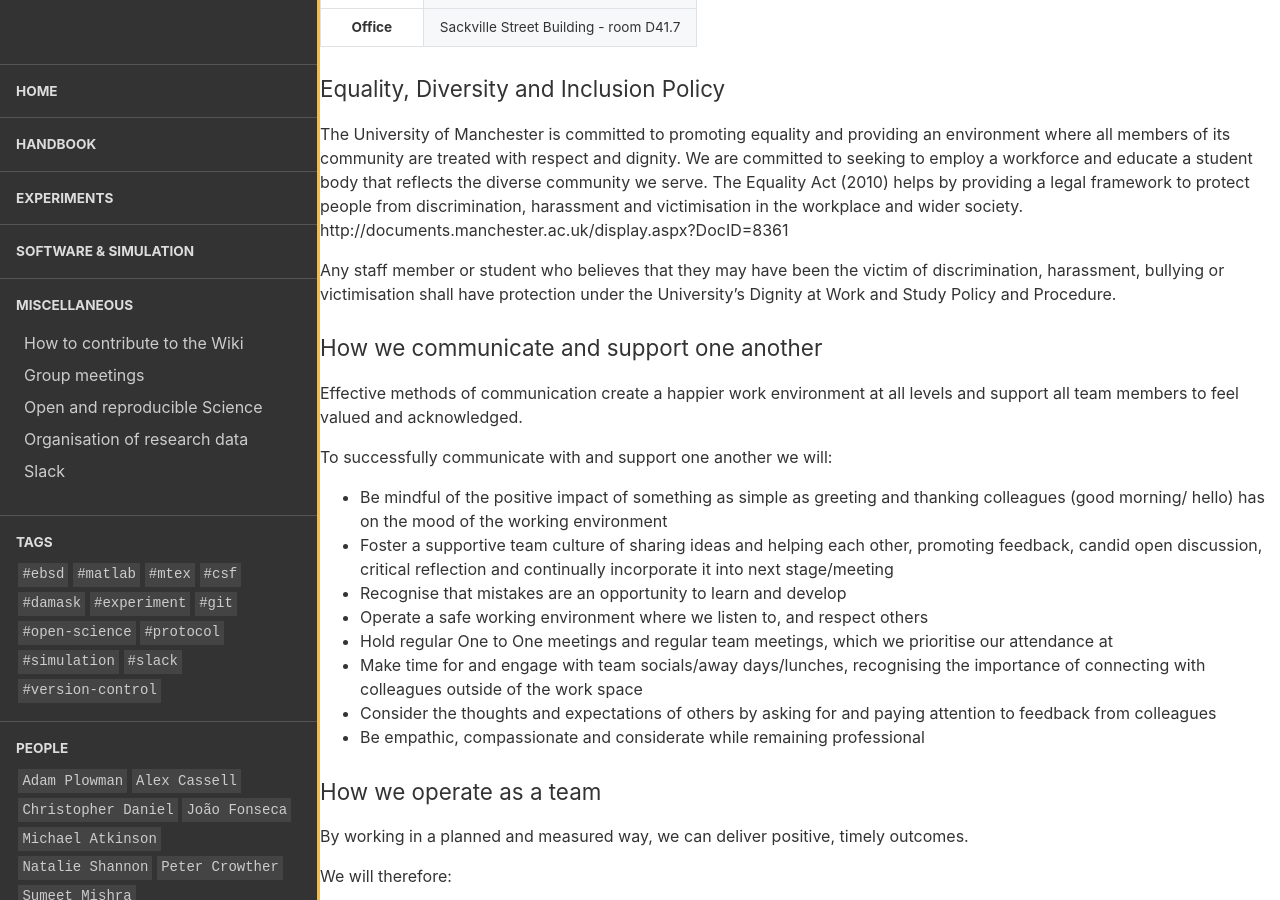
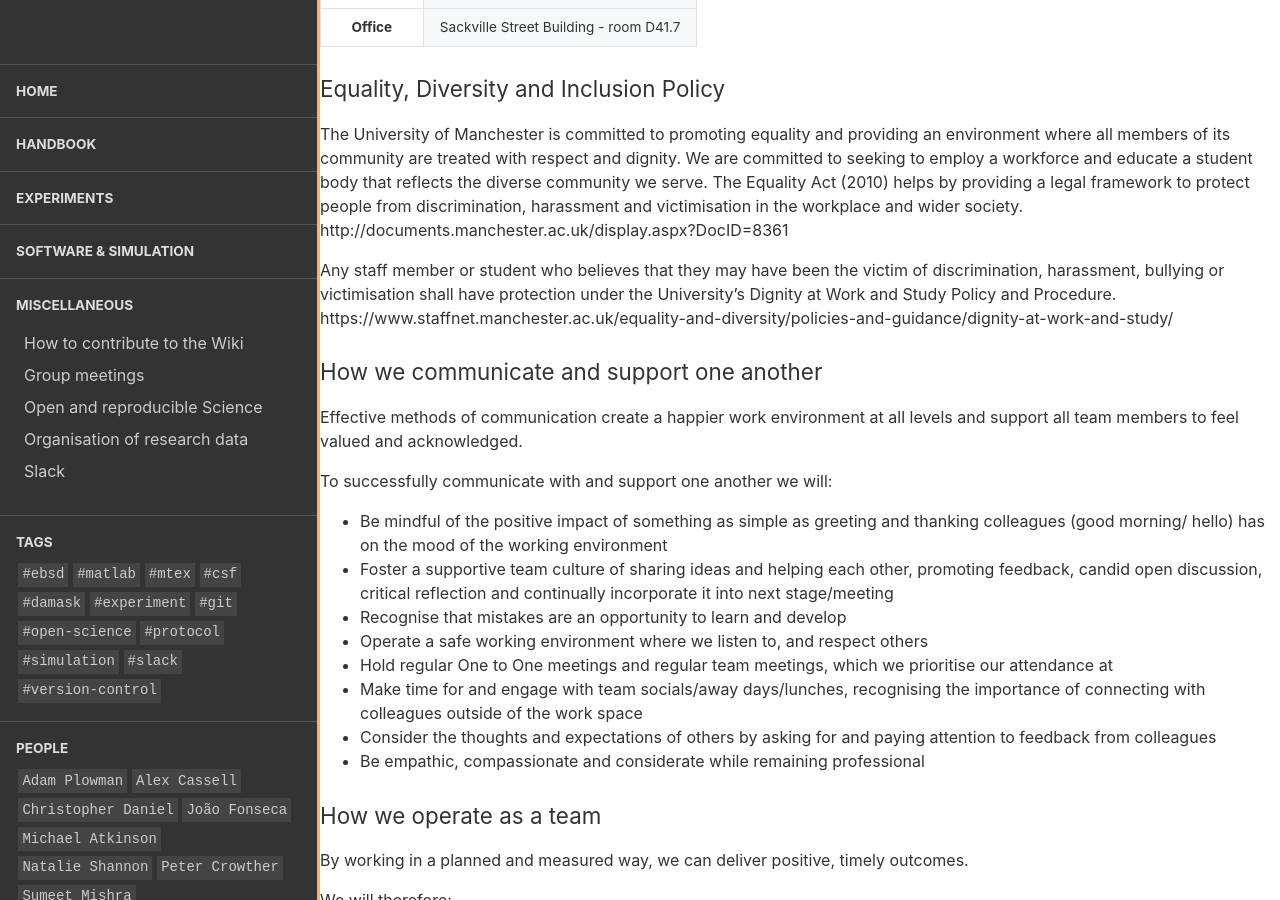
Before and after one commit to LightForm-group/wiki, a Jekyll site: the page built from _includes/code_of_conduct.md, in a window 1280 px wide and 900 px high, scrolled down 1048 px. Built offline with Jekyll 4.4.1, drawn with Linux system fonts in a browser that asks for light colours; our own code applies the rules of GitHub Pages for plain Markdown files; some of the changed lines change nothing that is shown.

Commit message:
Update code_of_conduct.md

```diff
--- a/_includes/code_of_conduct.md
+++ b/_includes/code_of_conduct.md
@@ -63,6 +63,7 @@ If you have concerns regarding colleague conduct, you can choose to discuss thes
 The University of Manchester is committed to promoting equality and providing an environment where all members of its community are treated with respect and dignity. We are committed to seeking to employ a workforce and educate a student body that reflects the diverse community we serve. The Equality Act (2010) helps by providing a legal framework to protect people from discrimination, harassment and victimisation in the workplace and wider society. http://documents.manchester.ac.uk/display.aspx?DocID=8361
 
 Any staff member or student who believes that they may have been the victim of discrimination, harassment, bullying or victimisation shall have protection under the University’s Dignity at Work and Study Policy and Procedure.
+https://www.staffnet.manchester.ac.uk/equality-and-diversity/policies-and-guidance/dignity-at-work-and-study/
 
 
 ### How we communicate and support one another
```
